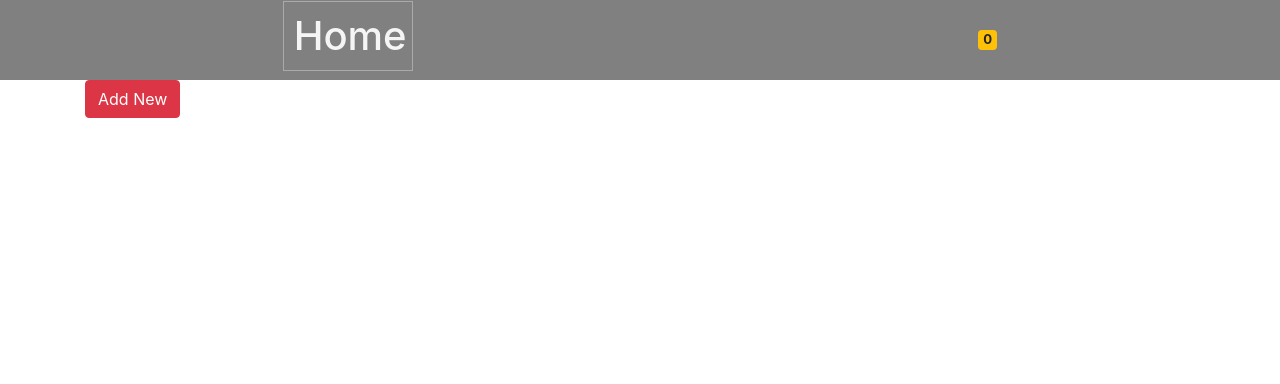
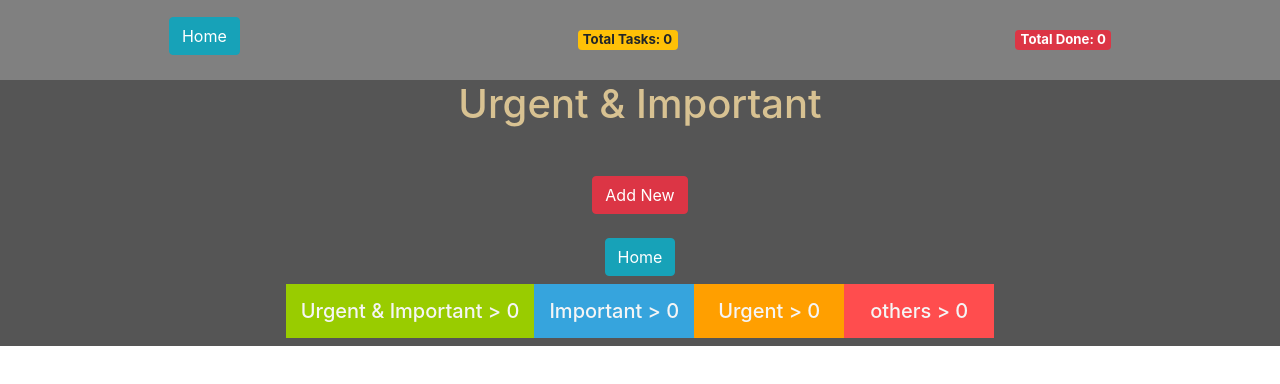
Before and after one commit to fahricigdem/prioritized-task-list-with-react, a React (Create React App) app: page /prioritized-task-list-with-react/1 in a window 1280 px wide. Shown: the top 384 px of the page. Built offline with nearby package versions, Linux system fonts and the light colour scheme.

Commit message:
task list ok

```diff
--- a/src/components/HomePage.css
+++ b/src/components/HomePage.css
@@ -50,9 +50,9 @@
   }
 
   .UrgentImp:hover {
-    opacity: 0.6;
-    box-shadow: -6px -6px 10px #00cc3d5d,
-      6px 6px 10px #dbdfcf88;
+    opacity: 0.9;
+    box-shadow: -6px -6px 10px #99CC00,
+      6px 6px 10px #789e0688;
   }
 
   .UrgentImp:active {
@@ -73,9 +73,9 @@
   }
 
   .notUrgentImp:hover {
-    opacity: 0.6;
+    opacity: 0.9;
     box-shadow: -6px -6px 10px #36A4DD,
-      6px 6px 10px #dbdfcf88;
+      6px 6px 10px #36a5dd85;
   }
 
   .notUrgentImp:active {
@@ -96,9 +96,9 @@
   }
 
   .UrgentNotImp:hover {
-    opacity: 0.6;
+    opacity: 0.9;
     box-shadow: -6px -6px 10px #00cc3d5d,
-      6px 6px 10px #dbdfcf88;
+      6px 6px 10px #ff9d0086;
   }
 
   .UrgentNotImp:active {
@@ -118,9 +118,9 @@
   }
 
   .notUrgentNotImp:hover {
-    opacity: 0.6;
+    opacity: 0.9;
     box-shadow: -6px -6px 10px #00cc3d5d,
-      6px 6px 10px #dbdfcf88;
+      6px 6px 10px #ff4d4d86;
   }
 
   .notUrgentNotImp:active {
@@ -149,9 +149,9 @@
   }
 
   .AddHome:hover{
-    opacity: 0.6;
+    opacity: 0.9;
     box-shadow: -6px -6px 10px #00cc3d5d,
-      6px 6px 10px #dbdfcf88;
+      6px 6px 10px rgba(255, 0, 0, 0.616);
   }
 
   .AddHome:active {
--- a/src/components/Navbar.css
+++ b/src/components/Navbar.css
@@ -9,3 +9,7 @@
     height:10vh;
     font-size:110%;
 }
+
+#allTasksBadge{
+    justify-self:end;
+}
--- a/src/components/Navbar.js
+++ b/src/components/Navbar.js
@@ -11,13 +11,28 @@ const Navbar = () => {
     const { value1, value2 } = React.useContext(TaskContext);
     const [tasks, setTasks] = value1
 
+    let completed = 0
+    tasks.map(task => {
+        if (task.completed) {
+            completed++
+        }
+
+        return task
+    }
+
+    )
+
 
     return (
         <nav className="navBar">
             <Link to="/prioritized-task-list-with-react/" style={{ textDecoration: 'none', color: "whitesmoke" }}>
-                <h1 style={{ width: "130px", border: "1px solid #aaaaaa", padding: "10px" }}>Home</h1>
+                <h1 className="btn btn-info">Home</h1>
             </Link>
-            <div className="badge badge-warning">{tasks.length}</div>
+
+
+            <div className="badge badge-warning">Total Tasks: {tasks.length}</div>
+            <div className="badge badge-danger">Total Done: {completed} </div>
+
         </nav>
     )
 }
--- a/src/components/NewTask.css
+++ b/src/components/NewTask.css
@@ -69,6 +69,16 @@ input[type="checkbox"]:checked + label span {
 }
 
 #end {
+    padding-top: 20px;
     min-width: 20vw;
     min-height: 10vh;
 }
+
+.categorieLinks{
+    display: flex;
+    flex-direction: row;
+    align-items: center;
+    justify-content: center;
+    text-align: center;
+
+}
--- a/src/components/NewTask.js
+++ b/src/components/NewTask.js
@@ -70,7 +70,7 @@ const NewTask = () => {
     console.log(tasks[tasks.length - 1])
 
     return (
-        <div className="formContainer" style={{ minHeight: '100vh' }} >
+        <div className="formContainer"  >
 
             <form className="newTaskForm" onSubmit={handleSubmit}>
                 <input
@@ -115,9 +115,26 @@ const NewTask = () => {
                 <br />
 
                 <Link to="/prioritized-task-list-with-react/" style={{ textDecoration: 'none', color: "whitesmoke" }}>
-                    <h1 id="end" className="btn btn-warning">End</h1>
+                    <h1 id="end" className="btn btn-info">Home</h1>
                 </Link>
 
+                <br />
+
+
+                <div className="categorieLinks">
+                    <Link to="/prioritized-task-list-with-react/1" style={{ textDecoration: 'none', color: "whitesmoke" }} >
+                        <h5 style={{ backgroundColor: "#99CC00", padding: "15px", minWidth: "150px" }}>Urgent & Important</h5>
+                    </Link>
+                    <Link to="/prioritized-task-list-with-react/2" style={{ textDecoration: 'none', color: "whitesmoke" }} >
+                        <h5 style={{ backgroundColor: "#36A4DD", padding: "15px", minWidth: "150px" }}>Important</h5>
+                    </Link>
+                    <Link to="/prioritized-task-list-with-react/3" style={{ textDecoration: 'none', color: "whitesmoke" }} >
+                        <h5 style={{ backgroundColor: "#FF9F00", padding: "15px", minWidth: "150px" }}>Urgent</h5>
+                    </Link>
+                    <Link to="/prioritized-task-list-with-react/4" style={{ textDecoration: 'none', color: "whitesmoke" }} >
+                        <h5 style={{ backgroundColor: "#FF4D4E", padding: "15px", minWidth: "150px" }}>others</h5>
+                    </Link>
+                </div>
 
 
             </form>
--- a/src/components/TaskGeneration.js
+++ b/src/components/TaskGeneration.js
@@ -6,13 +6,51 @@ const TaskGeneration = ({ cat }) => {
     const { value1, value2 } = React.useContext(TaskContext);
     const [tasks, setTasks] = value1
 
+    const handleCompleted = (id) => {
+
+        setTasks(
+            [...tasks].map(task => {
+                if (task.id == id) {
+
+                    task.completed = !task.completed
+
+                }
+                return task
+
+            })
+        )
+
+    }
+
+    const handleDelete = (id) => {
+
+        setTasks(
+            [...tasks].filter(task => task.id != id)
+        )
+
+
+    }
+
     const data = tasks.map(task => {
 
         if (task.categorie === cat) {
+            let style
+            style = task.completed && "checked"
 
             return (
+                <div className="taskrow">
+                    <li
+                        key={task.id}
+                        className={style}
+                        onClick={() => handleCompleted(task.id)}
+                    >
 
-                <li key={task.id}>{task.title} {task.id}</li>
+                        {task.title} {task.id}
+                    </li>
+
+                    <h5 onClick={() => handleDelete(task.id)} className="deleteTask" >D E L E T E</h5>
+
+                </div>
             )
         }
     }
--- a/src/components/TaskList.css
+++ b/src/components/TaskList.css
@@ -1,16 +1,50 @@
-/* Include the padding and border in an element's total width and height */
-* {
-    box-sizing: border-box;
-  }
-
-nav{
-    background-color: rgba(85, 85, 85, 0.459);
+.container{
+  /* text-align: center; */
+  display: flex;
+  flex-direction: column;
+  align-items: center;
+  justify-content: center;
+  background-color: #555;
+  min-width: 100vw
 }
 
-  /* Remove margins and padding from the list */
+.taskrow{
+  display: flex;
+  flex-direction: row;
+  width: fit-content;
+  border: solid white 1px;
+}
+
+.deleteTask{
+  background-color: #ec4646 ;
+  padding: 9px 1vw;
+  margin: 0;
+  width: 11vw;
+  cursor: pointer;
+}
+
+.deleteTask:hover{
+  background-color: #d45e5e ;
+  padding: 9px 1vw;
+  margin: 0;
+  width: 11vw;
+  cursor: pointer;
+}
+
+.categorieLinks{
+  display: flex;
+  flex-direction: row;
+  align-items: center;
+  justify-content: center;
+  text-align: center;
+
+}
+
+/* Remove margins and padding from the list */
   ul {
     margin: 0;
     padding: 0;
+    text-align: left;
   }
 
   /* Style the list items */
@@ -18,10 +52,11 @@ nav{
     cursor: pointer;
     list-style: none;
     position: relative;
-    padding: 12px 8px 12px 40px;
+    padding: 1vh 1vw 1vh 2vw;
     background: #eee;
     font-size: 18px;
     transition: 0.2s;
+    width: 75vw;
 
     /* make the list items unselectable */
     -webkit-user-select: none;
@@ -58,7 +93,7 @@ nav{
     left: 16px;
     transform: rotate(45deg);
     height: 15px;
-    width: 7px;
+    width: 1vw;
   }
 
   /* Style the close button */
--- a/src/components/TaskList.js
+++ b/src/components/TaskList.js
@@ -10,12 +10,58 @@ const TaskList = ({ match }) => {
     const { value1, value2 } = React.useContext(TaskContext);
     const [tasks, setTasks] = value1
 
+    let categorie = Number(match.params.cat)
+
+    let UrgentImp = 0
+    let notUrgentImp = 0
+    let UrgentNotImp = 0
+    let notUrgentNotImp = 0
+
+    tasks.map(task => {
+        task.categorie == 1 && UrgentImp++
+        task.categorie == 2 && notUrgentImp++
+        task.categorie == 3 && UrgentNotImp++
+        task.categorie == 4 && notUrgentNotImp++
+        return (task)
+    })
+
     return (
         <div className="container">
+
+
+
+            {categorie == 1 ? <h1 style={{ color: "#d8c292" }}>Urgent & Important</h1> :
+                categorie == 2 ? <h1 style={{ color: "#d8c292" }}>Important</h1> :
+                    categorie == 3 ? <h1 style={{ color: "#d8c292" }}>Urgent</h1> : <h1 style={{ color: "#d8c292" }}>others</h1>}
+
+
+            <TaskGeneration cat={categorie} />
+            <br />
             <Link to="/prioritized-task-list-with-react/new-task" style={{ textDecoration: 'none', color: "whitesmoke" }}>
                 <button className="btn btn-danger">Add New</button>
             </Link>
-            <TaskGeneration cat={Number(match.params.cat)} />
+            <br />
+            <Link to="/prioritized-task-list-with-react/" style={{ textDecoration: 'none', color: "whitesmoke" }}>
+                <h1 className="btn btn-info">Home</h1>
+            </Link>
+
+            <div className="categorieLinks">
+                <Link to="/prioritized-task-list-with-react/1" style={{ textDecoration: 'none', color: "whitesmoke" }} >
+                    <h5 style={{ backgroundColor: "#99CC00", padding: "15px", minWidth: "150px" }}>Urgent & Important > {UrgentImp}</h5>
+                </Link>
+                <Link to="/prioritized-task-list-with-react/2" style={{ textDecoration: 'none', color: "whitesmoke" }} >
+                    <h5 style={{ backgroundColor: "#36A4DD", padding: "15px", minWidth: "150px" }}>Important > {notUrgentImp}</h5>
+                </Link>
+                <Link to="/prioritized-task-list-with-react/3" style={{ textDecoration: 'none', color: "whitesmoke" }} >
+                    <h5 style={{ backgroundColor: "#FF9F00", padding: "15px", minWidth: "150px" }}>Urgent > {UrgentNotImp}</h5>
+                </Link>
+                <Link to="/prioritized-task-list-with-react/4" style={{ textDecoration: 'none', color: "whitesmoke" }} >
+                    <h5 style={{ backgroundColor: "#FF4D4E", padding: "15px", minWidth: "150px", hover: { backgroundColor: "yellow" } }}>others > {notUrgentNotImp}</h5>
+                </Link>
+            </div>
+
+
+
 
         </div>
     )
```
